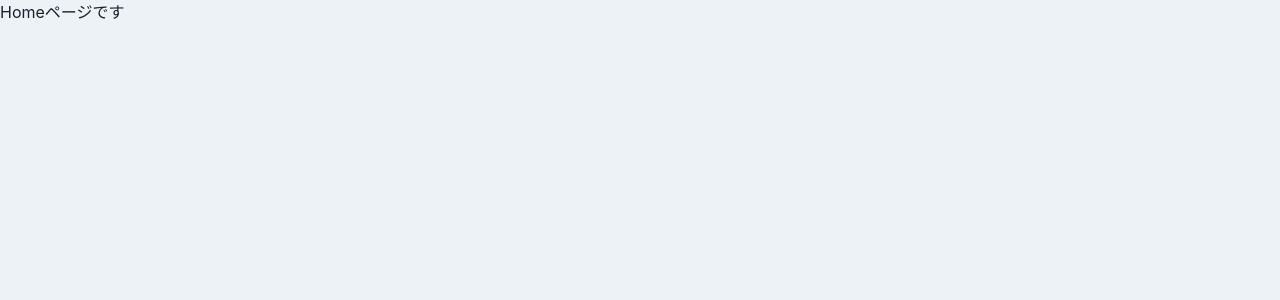
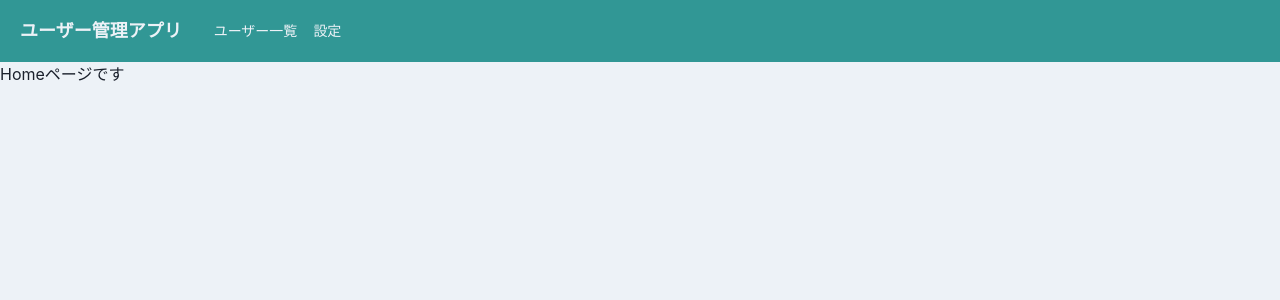
Before and after one commit to kenji132/SampleApp, a React (Create React App) app: page /home in a window 1280 px wide. Shown: the top 300 px of the page. Built offline with nearby package versions, Linux system fonts and the light colour scheme.

Commit message:
Header追加

```diff
--- a/src/App.tsx
+++ b/src/App.tsx
@@ -1,4 +1,4 @@
-import { Button, ChakraProvider } from "@chakra-ui/react";
+import { ChakraProvider } from "@chakra-ui/react";
 import { BrowserRouter } from "react-router-dom";
 
 import theme from "./theme/theme";
--- /dev/null
+++ b/src/components/organisms/layout/Header.tsx
@@ -0,0 +1,67 @@
+import {
+  Box,
+  Button,
+  Drawer,
+  DrawerBody,
+  DrawerContent,
+  DrawerOverlay,
+  Flex,
+  Heading,
+  IconButton,
+  Link,
+  useDisclosure
+} from "@chakra-ui/react";
+import { memo, VFC } from "react";
+import { HamburgerIcon } from "@chakra-ui/icons";
+
+export const Header: VFC = memo(() => {
+  const { isOpen, onClose, onOpen } = useDisclosure();
+  return (
+    <>
+      <Flex
+        as="nav"
+        bg="teal.500"
+        color="gray.100"
+        align="center"
+        justify="space-between"
+        padding={{ base: 3, md: 5 }}
+      >
+        <Flex as="a" align="center" mr={8} _hover={{ cursor: "pointer" }}>
+          <Heading as="h1" fontSize={{ base: "md", md: "lg" }}>
+            ユーザー管理アプリ
+          </Heading>
+        </Flex>
+        <Flex
+          align="center"
+          fontSize="sm"
+          flexGrow={2}
+          display={{ base: "none", md: "flex" }}
+        >
+          <Box pr={4}>
+            <Link>ユーザー一覧</Link>
+          </Box>
+          <Link>設定</Link>
+        </Flex>
+        <IconButton
+          aria-label="メニューボタン"
+          icon={<HamburgerIcon />}
+          size="sm"
+          variant="unstyled"
+          display={{ base: "block", md: "none" }}
+          onClick={onOpen}
+        />
+      </Flex>
+      <Drawer placement="left" size="xs" onClose={onClose} isOpen={isOpen}>
+        <DrawerOverlay>
+          <DrawerContent>
+            <DrawerBody p={0} bg="gray.100">
+              <Button w="100%">TOP</Button>
+              <Button w="100%">ユーザー一覧</Button>
+              <Button w="100%">設定</Button>
+            </DrawerBody>
+          </DrawerContent>
+        </DrawerOverlay>
+      </Drawer>
+    </>
+  );
+});
--- /dev/null
+++ b/src/components/templates/HeaderLayout.tsx
@@ -0,0 +1,17 @@
+import { memo, ReactNode, VFC } from "react";
+
+import { Header } from "../organisms/layout/Header";
+
+type Props = {
+  children: ReactNode;
+};
+
+export const HeaderLayout: VFC<Props> = memo((props) => {
+  const { children } = props;
+  return (
+    <>
+      <Header />
+      {children}
+    </>
+  );
+});
--- a/src/router/Router.tsx
+++ b/src/router/Router.tsx
@@ -4,6 +4,7 @@ import { Route, Switch } from "react-router-dom";
 import { Login } from "../components/pages/Login";
 import { HomeRoutes } from "./HomeRoutes";
 import { Page404 } from "../components/pages/Page404";
+import { HeaderLayout } from "../components/templates/HeaderLayout";
 
 export const Router: VFC = memo(() => {
   return (
@@ -21,7 +22,7 @@ export const Router: VFC = memo(() => {
                 exact={route.exact}
                 path={`${url}${route.path}`}
               >
-                {route.children}
+                <HeaderLayout>{route.children}</HeaderLayout>
               </Route>
             ))}
           </Switch>
```
Also changed, not shown: package.json (+4 -7 lines).
